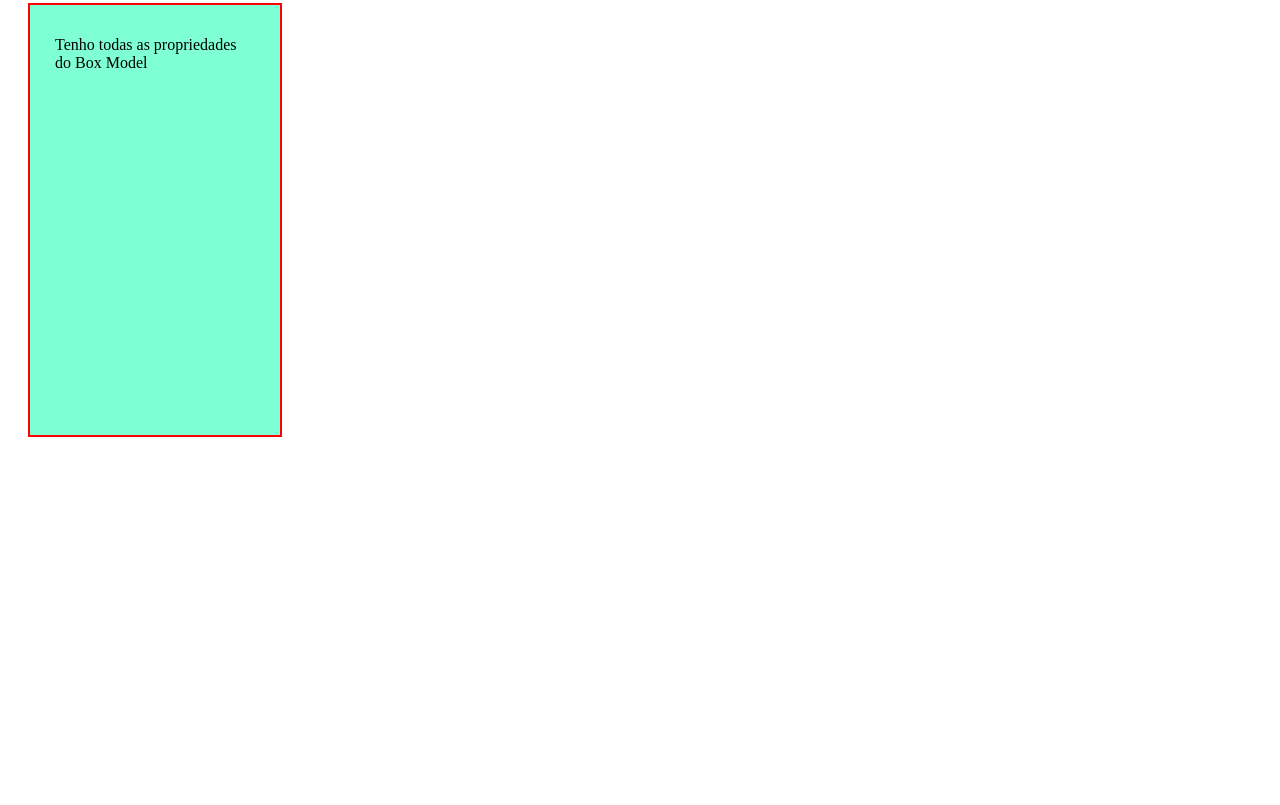
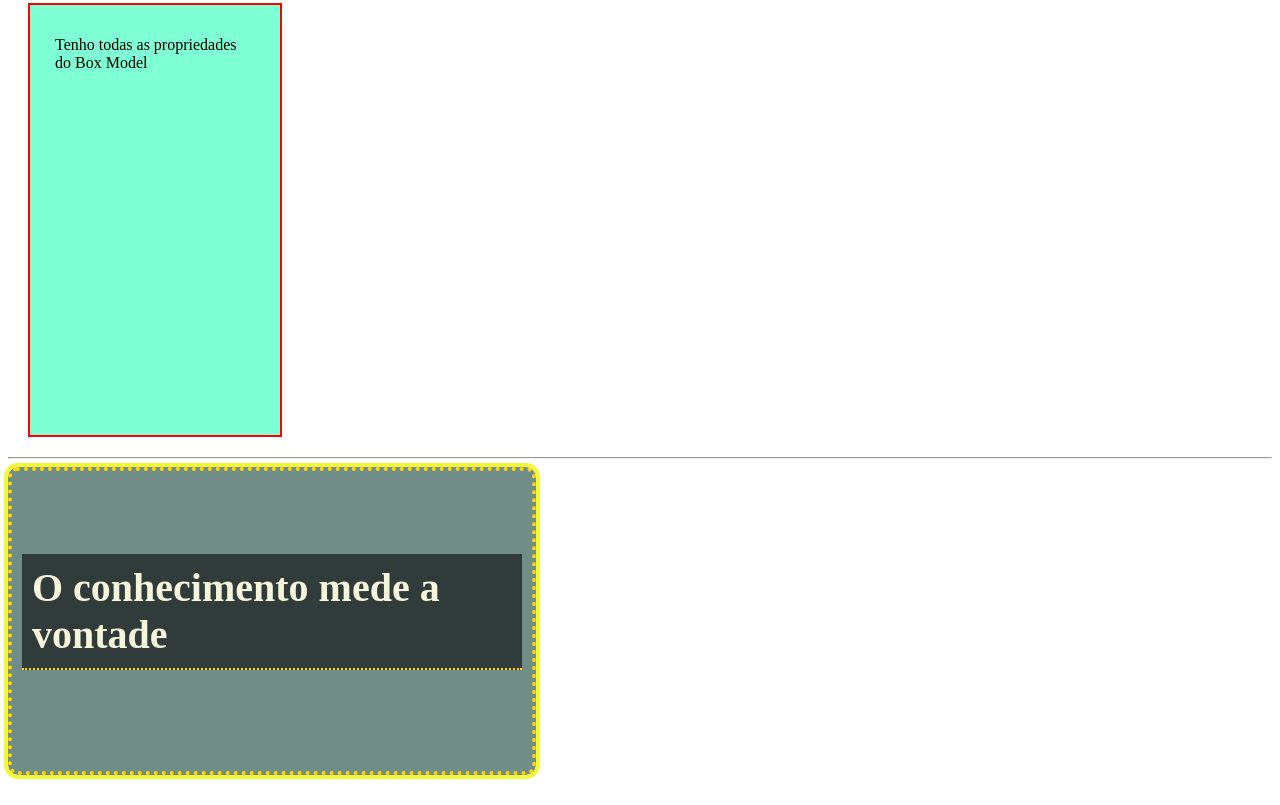
Before and after one commit to Eduxplorer/13-03-html, a plain HTML site: page index.html in a window 1280 px wide. Shown: the part 2718-3523 px from the top of the page. Drawn offline with Linux system fonts and the light colour scheme.

Commit message:
23 Desafio Box Model

```diff
--- a/css/style.css
+++ b/css/style.css
@@ -30,7 +30,7 @@
 
  /* 10 multiplas regras */
  h2{
-    border-bottom:  2px dotted red;
+    border-bottom:  2px dotted gold;
 }
 
 .titulo{
@@ -190,3 +190,20 @@
     width: 200px;
     height: 400px;
 }
+
+#light-square {
+    width: 500px;
+    height: 200px;
+    padding: 50px 10px;
+    background-color: #708d88;
+    border: 4px dotted gold;
+    border-radius: 10px;
+    outline: 4px solid rgb(245, 248, 57);
+}
+
+.light-text {
+    background-color: #313b3a;
+    color: beige;
+    padding: 10px;
+    font-size: 40px;
+}
--- a/index.html
+++ b/index.html
@@ -134,6 +134,13 @@
         <p>Tenho todas as propriedades do Box Model</p>
     </div>
 
+    <!-- 23 Desafio Box Model -->
+
+    <hr>
+
+    <div id="light-square">
+        <h2 class="light-text">O conhecimento mede a vontade</h2>
+    </div>
 
 
 </body>
```
